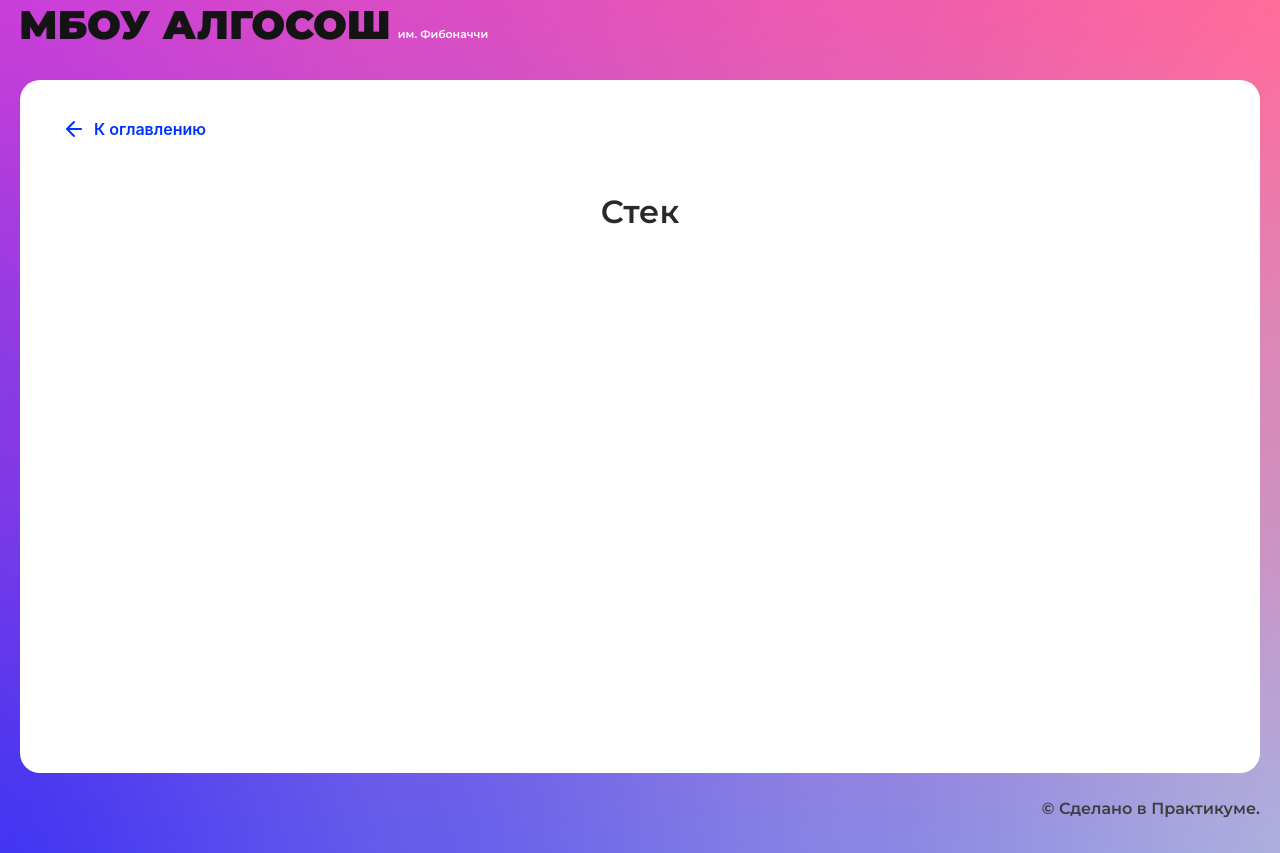
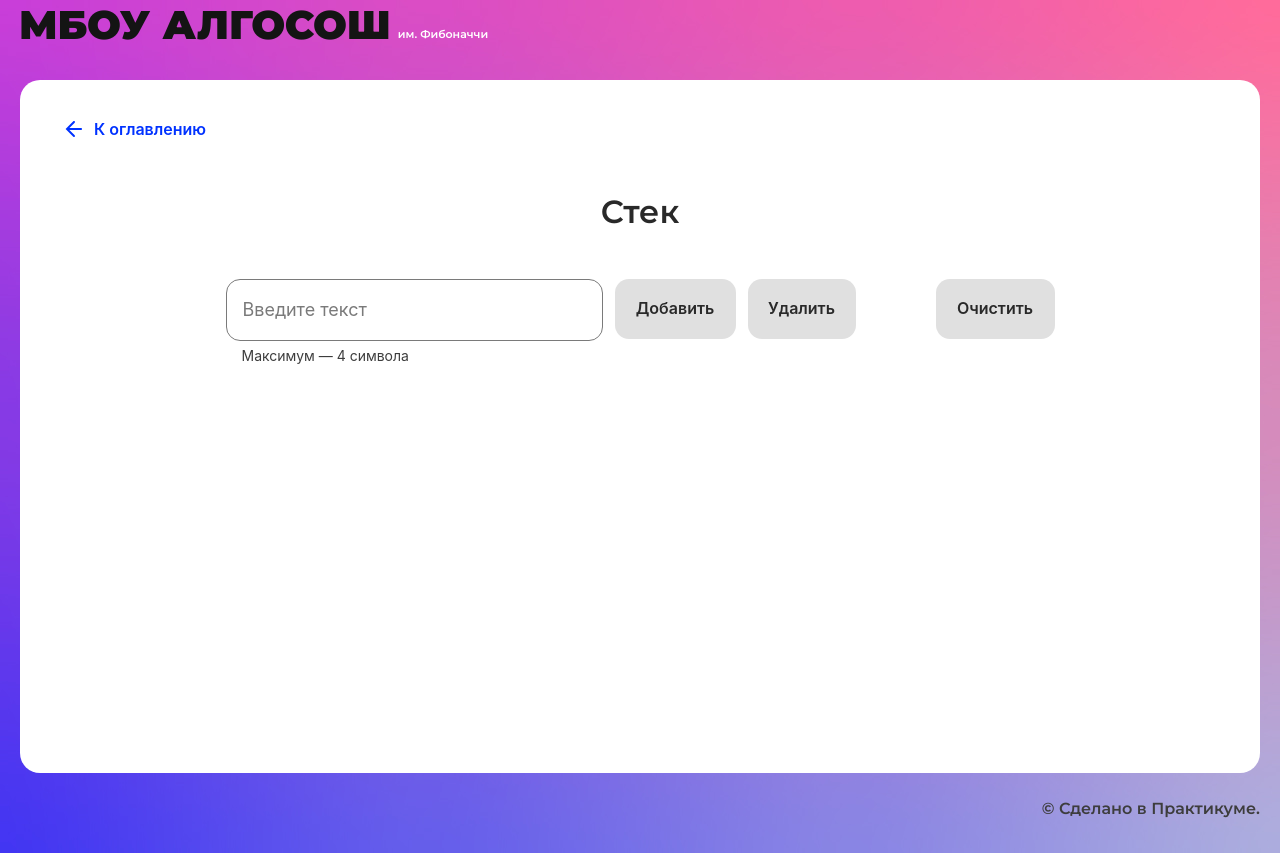
Before and after one commit to GeniaV/algososh, a React (Create React App) app: page /stack in a window 1280 px wide. Built offline with nearby package versions, Linux system fonts and the light colour scheme.

Commit message:
добавлен стек

```diff
--- /dev/null
+++ b/src/components/stack-page/stack-page.module.css
@@ -0,0 +1,55 @@
+.mainContainer{
+    display: flex;
+    flex-direction: column;
+    gap: 78px;
+    align-items: center;
+}
+
+.inputContainer {
+    max-width: 829px;
+    width: 100%;
+    display: flex;
+    flex-direction: row;
+    justify-content: space-between;
+}
+
+.input {
+    max-width: 377px;
+    width: 100%;
+}
+
+.button {
+    display: flex;
+    width: 119px;
+}
+
+.inputSection {
+    display: flex;
+    max-width: 630px;
+    width: 100%;
+    justify-content: space-between;
+    column-gap: 12px;
+}
+
+.addButton {
+    display: flex;
+    width: 121px;
+}
+
+.deleteButton {
+    display: flex;
+    width: 108px;
+}
+
+.circlesBox {
+    display: flex;
+    column-gap: 16px;
+    padding: 0;
+    margin: 0;
+    max-width: 944px;
+    width: 100%;
+    flex-wrap: wrap;
+    list-style-type: none;
+    justify-content: center;
+    row-gap: 48px;
+}
--- a/src/components/stack-page/stack-page.tsx
+++ b/src/components/stack-page/stack-page.tsx
@@ -1,10 +1,116 @@
-import React from "react";
+import React, { ChangeEvent, useState } from "react";
+import { ElementStates } from "../../types/element-states";
+import { Button } from "../ui/button/button";
+import { Circle } from "../ui/circle/circle";
+import { Input } from "../ui/input/input";
 import { SolutionLayout } from "../ui/solution-layout/solution-layout";
+import stackPageStyles from './stack-page.module.css';
+import { SHORT_DELAY_IN_MS } from '../../constants/delays';
+
+interface IStack<T> {
+  push: (item: T) => void;
+  pop: () => void;
+  peek: () => T;
+};
+
+export class Stack<T> implements IStack<T> {
+  private container: T[] = [];
+
+  push = (item: T): void => {
+    this.container.push(item);
+  };
+
+  pop = (): void => {
+    this.container.pop();
+  };
+
+  peek = (): T => {
+    return this.container[this.container.length - 1];
+  };
+};
+
+type TStackItem = {
+  value: string;
+  color: ElementStates;
+};
 
 export const StackPage: React.FC = () => {
+  const [stackArr, setStackArr] = useState<TStackItem[]>([]);
+  const [inputValue, setInputValue] = useState<string>('');
+
+  const stack = new Stack<string>();
+
+  const onChange = (e: ChangeEvent<HTMLInputElement>) => {
+    setInputValue(e.target.value);
+  };
+
+  const handleAddButton = async () => {
+    if (inputValue) {
+      stack.push(inputValue);
+
+      stackArr.push({ value: stack.peek(), color: ElementStates.Changing });
+      setInputValue('');
+
+      setStackArr([...stackArr]);
+
+      await new Promise(resolve => setTimeout(resolve, SHORT_DELAY_IN_MS));
+      stackArr[stackArr.length - 1].color = ElementStates.Default;
+      setStackArr([...stackArr]);
+    }
+  };
+
+  const handleDeleteButton = async () => {
+    if (stackArr.length === 1) {
+      setStackArr([]);
+    };
+
+    if (stackArr) {
+      stackArr[stackArr.length - 1].color = ElementStates.Changing;
+      setStackArr([...stackArr]);
+      await new Promise(resolve => setTimeout(resolve, SHORT_DELAY_IN_MS));
+      stackArr.pop();
+      setStackArr([...stackArr]);
+    };
+  };
+
+  const handleRemoveAllButton = () => {
+    setStackArr([]);
+  };
+
+  const givePosition = (index: number, arr: TStackItem[]): string => {
+    if (index === arr.length - 1) {
+      return 'top';
+    } else {
+      return '';
+    }
+  };
+
   return (
     <SolutionLayout title="Стек">
-
+      <div className={stackPageStyles.mainContainer}>
+        <div className={stackPageStyles.inputContainer}>
+          <section className={stackPageStyles.inputSection}>
+            <div className={stackPageStyles.input}>
+              <Input maxLength={4} isLimitText={true} type="text" value={inputValue} onChange={onChange} />
+            </div>
+            <div className={stackPageStyles.addButton}>
+              <Button text="Добавить" type='submit' onClick={handleAddButton} disabled={inputValue === ''} />
+            </div>
+            <div className={stackPageStyles.deleteButton}>
+              <Button text="Удалить" type='submit' onClick={handleDeleteButton} disabled={!stackArr.length}/>
+            </div>
+          </section>
+          <div className={stackPageStyles.button}>
+            <Button text="Очистить" type='submit' onClick={handleRemoveAllButton} disabled={!stackArr.length}/>
+          </div>
+        </div>
+        <ul className={stackPageStyles.circlesBox} >
+          {stackArr && stackArr.map((item, index) =>
+            <li key={index}>
+              <Circle letter={item.value} state={item.color} index={index} head={givePosition(index, stackArr)} />
+            </li>)}
+        </ul>
+      </div>
     </SolutionLayout>
   );
 };
--- a/src/components/ui/button/button.module.css
+++ b/src/components/ui/button/button.module.css
@@ -9,7 +9,7 @@
   padding: 18px 24px 19px 24px;
   transition: var(--common-transition);
   max-height: 60px;
-  min-width: 130px;
+  min-width: 108px;
   width: 100%;
 }
 
```
